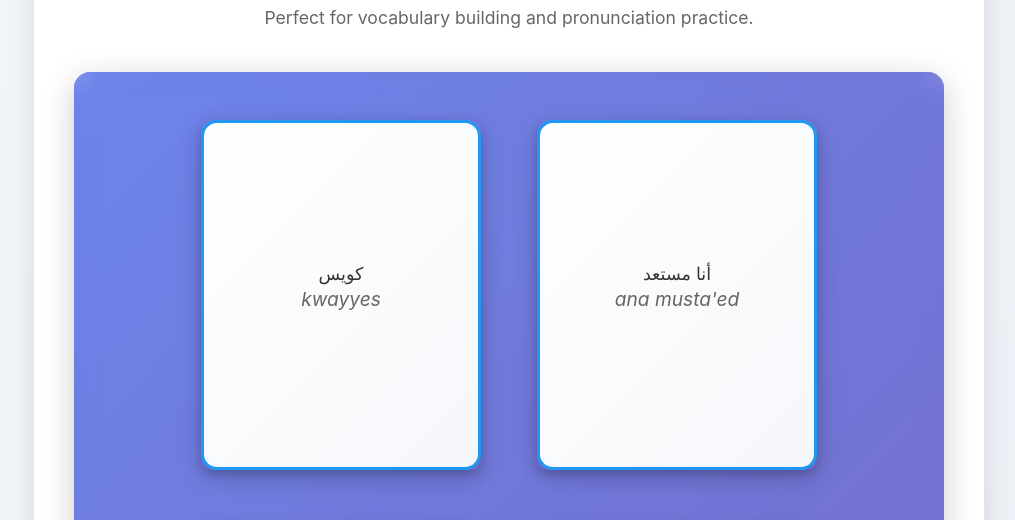
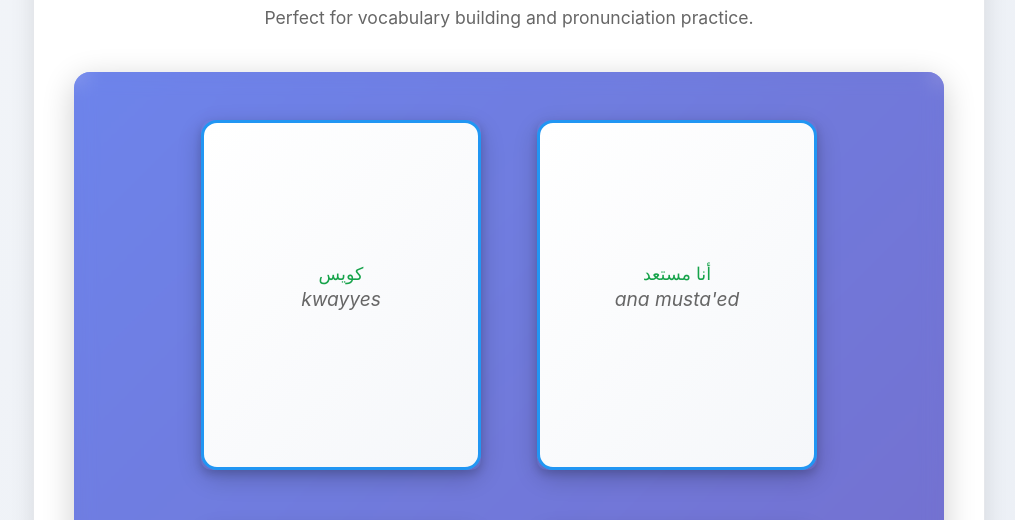
Before and after one commit to AlyAtalla/Masry, a React (Vite) app: page / in a window 1280 px wide. Shown: the part 1180-1700 px from the top of the page, without its empty margins (131-1146 px from the left). Built offline with nearby package versions, Linux system fonts and the light colour scheme.

Commit message:
Enhance Card front styles: Update text color for improved visibility and aesthetics.

```diff
--- a/src/features/cards/CardGame.css
+++ b/src/features/cards/CardGame.css
@@ -178,6 +178,7 @@
 .card-front {
   background: linear-gradient(135deg, #ffffff 0%, #f5f7fa 100%);
   border: 3px solid #2196F3;
+  color: #16a34a;
 }
 
 .card-back {
```
